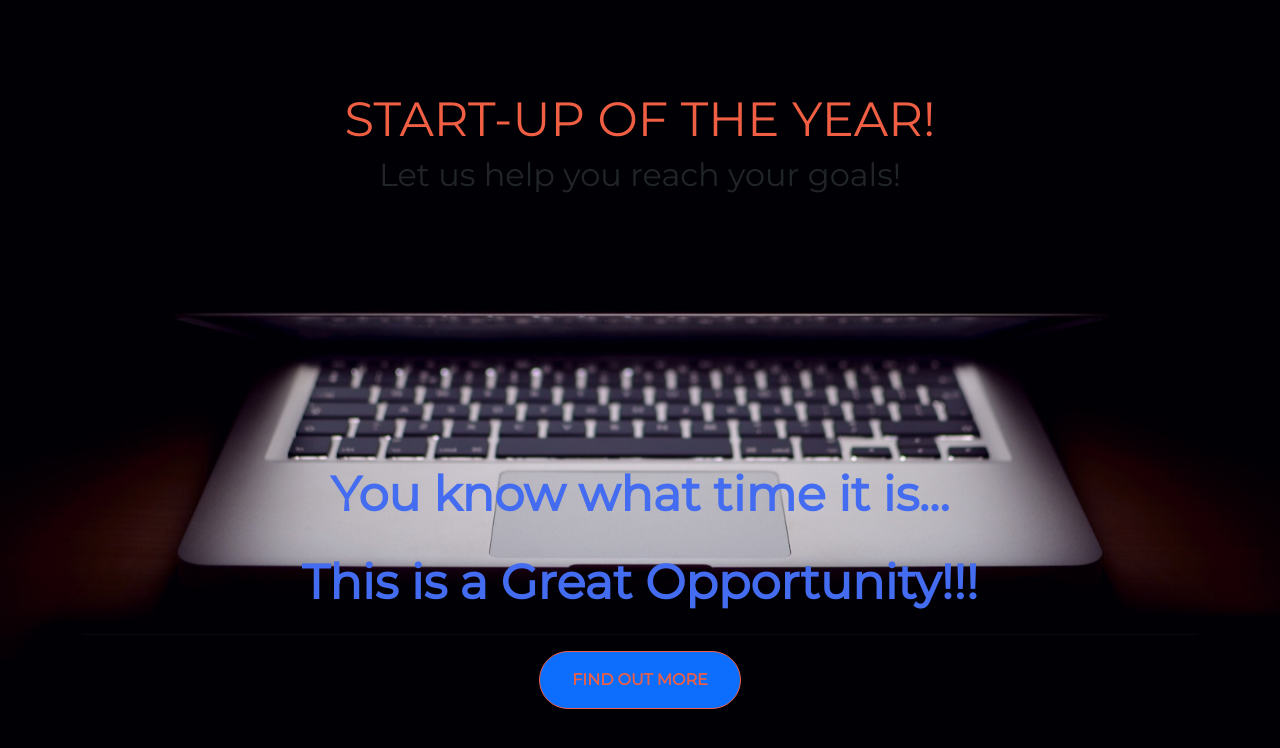
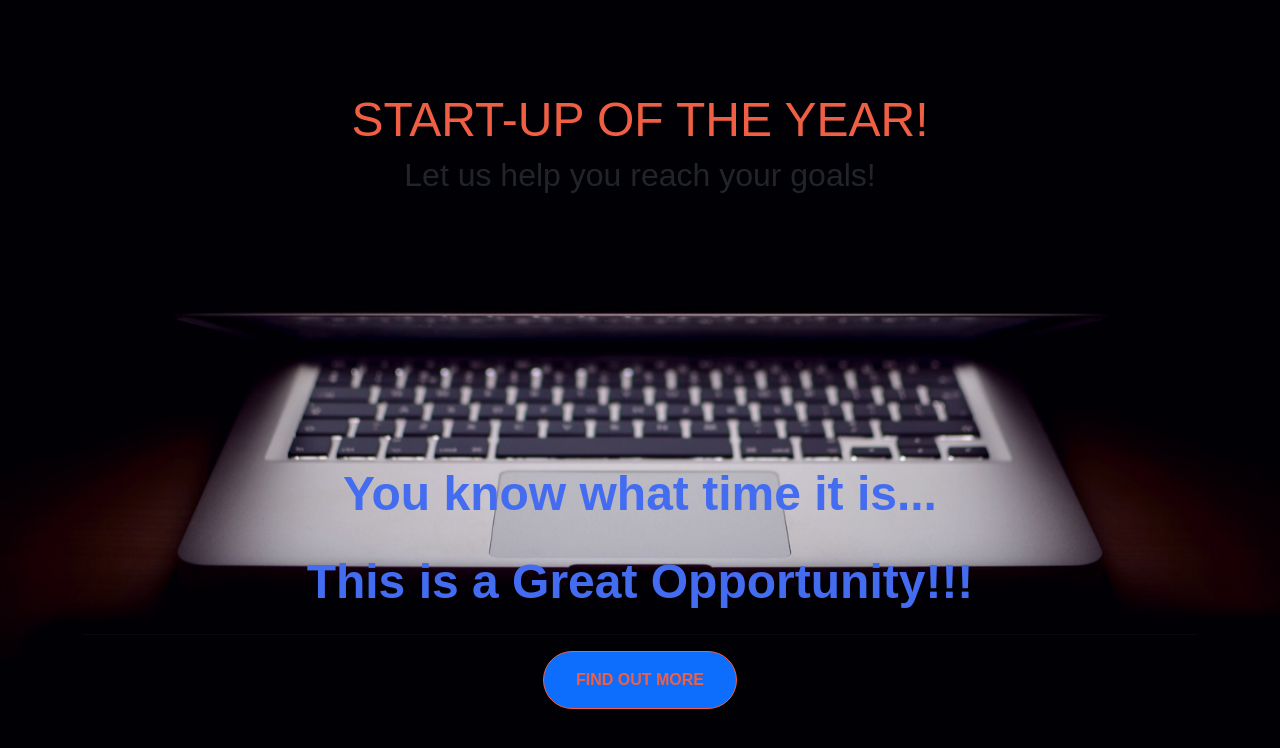
Before and after one commit to HarrisMBrad/start-up, a plain HTML site: page index.html in a window 1280 px wide. Drawn offline with nearby package versions, Linux system fonts and the light colour scheme.

Commit message:
Changed the font

```diff
--- a/index.html
+++ b/index.html
@@ -7,7 +7,7 @@
 
     <!-- Google Fonts -->
     <link
-      href="https://fonts.googleapis.com/css?family=Montserrat"
+      href="https://fonts.googleapis.com/css2?family=Fjalla+One&display=swap"
       rel="stylesheet"
     />
 
```
